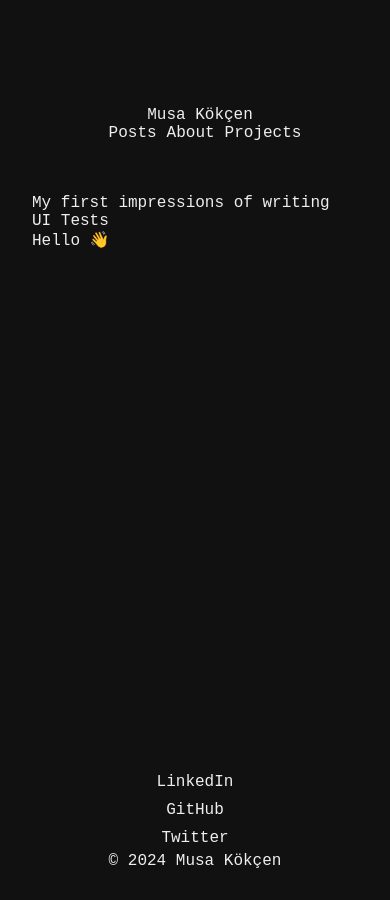
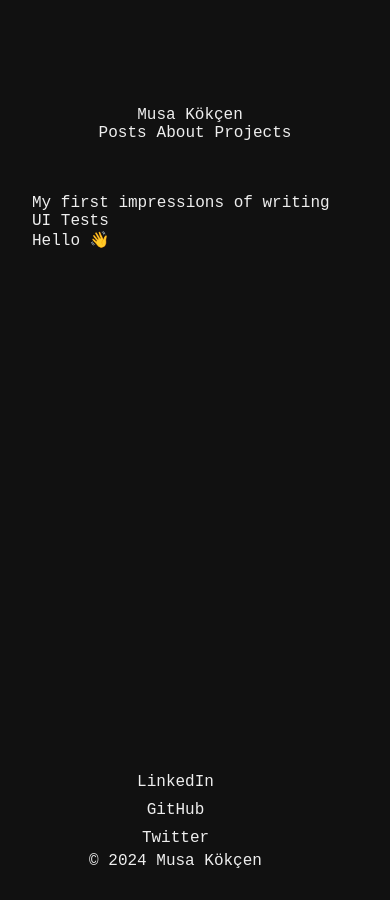
Before and after one commit to musakokcen/musakocen.github.io, a Jekyll site: the page built from index.markdown, in a window 390 px wide. Built offline with Jekyll 4.4.1, drawn with Linux system fonts in a browser that asks for light colours.

Commit message:
fix layout issue

```diff
--- a/assets/footerDesign.css
+++ b/assets/footerDesign.css
@@ -44,9 +44,14 @@
 }
 
 @media (max-width: 720px) {
+    .footer {
+        width: 90%;
+    }
+
     .footer-content {
         flex-direction: column;
         margin-bottom: 10px;
+        max-width: 90%;
     }
 
     .footer a {
--- a/assets/headerDesign.css
+++ b/assets/headerDesign.css
@@ -44,5 +44,7 @@
     .headerDesign {
         flex-direction: column;
         margin-bottom: 10px;
+        width: 90%;
+        max-width: 90%;
     }
 }
```
